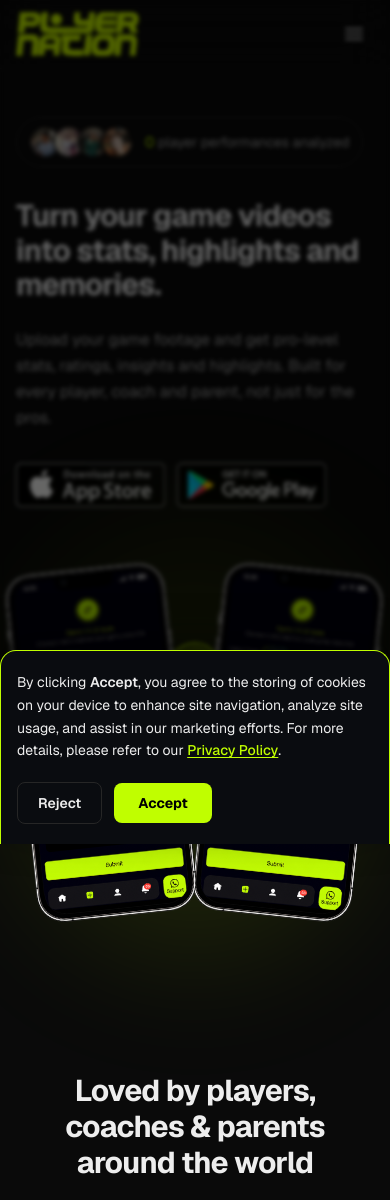
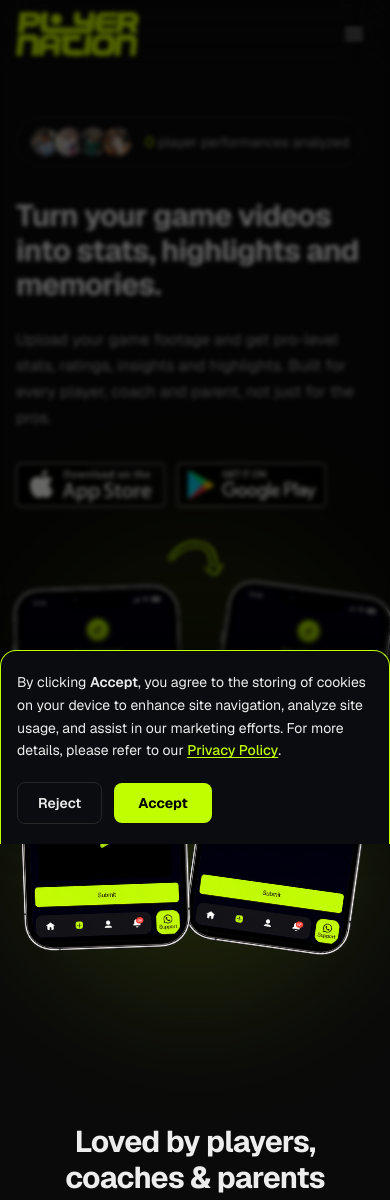
Before and after one commit to sekharg62/next-playernation, a Next.js app: page / in a window 390 px wide. Shown: the top 1200 px of the page. Built offline with nearby package versions, Linux system fonts and the light colour scheme; no server answers; grey boxes are pictures that could not be loaded.

Commit message:
img update

```diff
--- a/src/components/HeroSection.tsx
+++ b/src/components/HeroSection.tsx
@@ -63,22 +63,22 @@ export default function HeroSection({ totalUserCount }: HeroSectionProps) {
           </div>
 
           {/* Right — Input → Output visual */}
-          <div className="relative flex min-h-[min(52vh,440px)] items-center justify-center sm:min-h-[min(58vh,500px)] lg:min-h-0 lg:h-full lg:justify-end">
+          <div className="relative flex min-h-[min(58vh,500px)] items-center justify-center sm:min-h-[min(64vh,560px)] lg:min-h-0 lg:h-full lg:justify-end">
             <div
               className="pointer-events-none absolute inset-0 flex items-center justify-center"
               aria-hidden
             >
-              <div className="h-full max-h-[min(72vh,700px)] w-full max-w-md rounded-full bg-primary/10 blur-3xl" />
+              <div className="h-full max-h-[min(80vh,780px)] w-full max-w-lg rounded-full bg-primary/10 blur-3xl" />
             </div>
 
             <div className="relative z-10 flex items-center justify-center gap-4 sm:gap-6 lg:gap-8">
-              <div className="relative z-20 w-fit -rotate-6 lg:-rotate-8">
+              <div className="relative z-20 w-fit -rotate-2 lg:-rotate-3">
                 <Image
                   src="/final-input.png"
                   alt="Submit your game"
                   width={520}
                   height={1040}
-                  className="pointer-events-none h-[min(44vh,380px)] w-auto object-contain sm:h-[min(50vh,440px)] lg:h-[min(62vh,580px)] xl:h-[min(68vh,640px)]"
+                  className="pointer-events-none h-[min(55vh,480px)] w-auto object-contain sm:h-[min(62vh,540px)] lg:h-[min(75vh,720px)] xl:h-[min(82vh,800px)]"
                   priority
                 />
                 <HeroHighlightVideo src={videoUrl} />
@@ -90,16 +90,16 @@ export default function HeroSection({ totalUserCount }: HeroSectionProps) {
                 aria-hidden
                 width={100}
                 height={100}
-                className="pointer-events-none absolute top-[28%] left-1/2 z-30 h-14 w-14 -translate-x-1/2 -translate-y-1/2 sm:h-16 sm:w-16 lg:top-[26%] lg:h-[4.5rem] lg:w-[4.5rem]"
+                className="pointer-events-none absolute top-[5%] left-1/2 z-30 h-14 w-14 -translate-x-1/2 -translate-y-1/2 sm:h-16 sm:w-16 lg:top-[5%] lg:h-[4.5rem] lg:w-[4.5rem]"
               />
 
-              <div className="pointer-events-none relative z-0 w-fit rotate-6 lg:rotate-8">
+              <div className="pointer-events-none relative z-0 w-fit rotate-8 lg:rotate-10">
                 <Image
                   src="/final-input.png"
                   alt="Match analysis and stats"
                   width={540}
                   height={1080}
-                  className="h-[min(44vh,380px)] w-auto object-contain sm:h-[min(50vh,440px)] lg:h-[min(62vh,580px)] xl:h-[min(68vh,640px)]"
+                  className="h-[min(55vh,480px)] w-auto object-contain sm:h-[min(62vh,540px)] lg:h-[min(75vh,720px)] xl:h-[min(82vh,800px)]"
                   priority
                 />
               </div>
```
Also changed, not shown: public/final-input.png.
